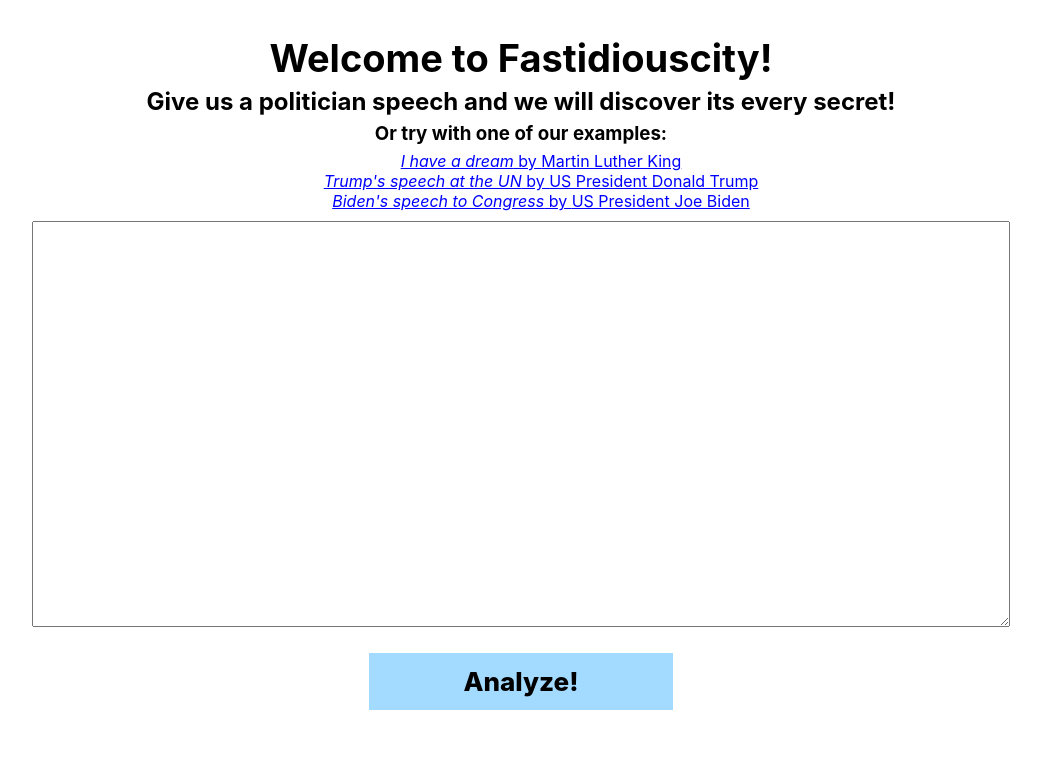
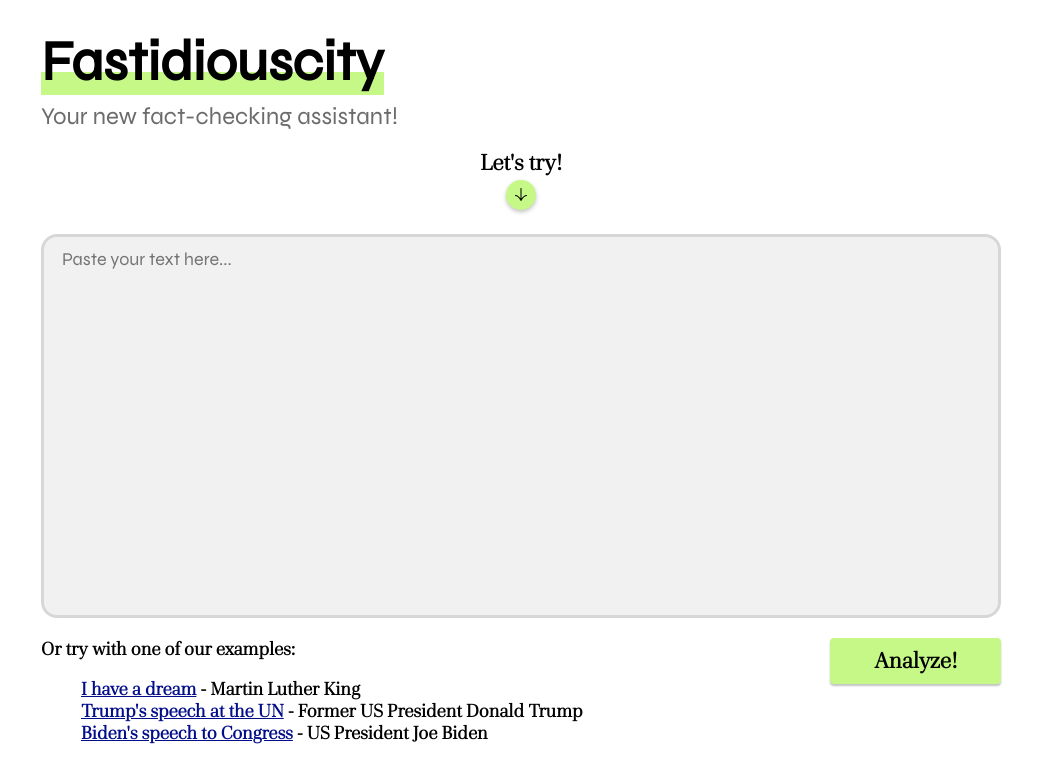
Before and after one commit to steflyx/fastidiouscity-react, a React (Create React App) app: page / in a window 1280 px wide. Shown: the top 782 px of the page, without its empty margins (119-1160 px from the left). Built offline with nearby package versions, Linux system fonts and the light colour scheme.

Commit message:
Input page style review

```diff
--- a/src/Examples/Examples.js
+++ b/src/Examples/Examples.js
@@ -3,64 +3,43 @@
   {
     name: "I have a dream",
     author: "Martin Luther King",
-    text: "I have a dream today.\
-\
-        I have a dream that one day every valley shall be exhalted, every hill and mountain shall be made low, the rough places will be made plain, and the crooked places will be made straight, and the glory of the Lord shall be revealed, and all flesh shall see it together.\
-        \
-        This is our hope. This is the faith that I will go back to the South with. With this faith we will be able to hew out of the mountain of despair a stone of hope. With this faith we will be able to transform the jangling discords of our nation into a beautiful symphony of brotherhood.\
-        \
-        With this faith we will be able to work together, to pray together, to struggle together, to go to jail together, to stand up for freedom together, knowing that we will be free one day.\
-        \
-        This will be the day when all of God's children will be able to sing with new meaning, \"My country 'tis of thee, sweet land of liberty, of thee I sing. Land where my fathers died, land of the Pilgrims' pride, from every mountainside, let freedom ring.\"\
-        \
-        And if America is to be a great nation, this must become true. So let freedom ring from the prodigious hilltops of New Hampshire. Let freedom ring from the mighty mountains of New York. Let freedom ring from the heightening Alleghenies of Pennsylvania.\
-        \
-        Let freedom ring from the snow-capped Rockies of Colorado. Let freedom ring from the curvaceous slopes of California. But not only that; let freedom ring from the Stone Mountain of Georgia. Let freedom ring from Lookout Mountain of Tennessee.\
-        \
-        Let freedom ring from every hill and molehill of Mississippi. From every mountainside, let freedom ring.\
-        \
-        And when this happens, and when we allow freedom ring, when we let it ring from every village and every hamlet, from every state and every city, we will be able to speed up that day when all of God's children, black men and white men, Jews and gentiles, Protestants and Catholics, will be able to join hands and sing in the words of the old Negro spiritual, \"Free at last! Free at last! Thank God Almighty, we are free at last!\"",
+    text:
+      "I have a dream today. " +
+      "I have a dream that one day every valley shall be exhalted, every hill and mountain shall be made low, the rough places will be made plain, and the crooked places will be made straight, and the glory of the Lord shall be revealed, and all flesh shall see it together. " +
+      "This is our hope. This is the faith that I will go back to the South with. With this faith we will be able to hew out of the mountain of despair a stone of hope. With this faith we will be able to transform the jangling discords of our nation into a beautiful symphony of brotherhood. " +
+      "With this faith we will be able to work together, to pray together, to struggle together, to go to jail together, to stand up for freedom together, knowing that we will be free one day. " +
+      "This will be the day when all of God's children will be able to sing with new meaning, \"My country 'tis of thee, sweet land of liberty, of thee I sing. Land where my fathers died, land of the Pilgrims' pride, from every mountainside, let freedom ring.\" " +
+      "And if America is to be a great nation, this must become true. So let freedom ring from the prodigious hilltops of New Hampshire. Let freedom ring from the mighty mountains of New York. Let freedom ring from the heightening Alleghenies of Pennsylvania. " +
+      "Let freedom ring from the snow-capped Rockies of Colorado. Let freedom ring from the curvaceous slopes of California. But not only that; let freedom ring from the Stone Mountain of Georgia. Let freedom ring from Lookout Mountain of Tennessee. " +
+      "Let freedom ring from every hill and molehill of Mississippi. From every mountainside, let freedom ring. " +
+      'And when this happens, and when we allow freedom ring, when we let it ring from every village and every hamlet, from every state and every city, we will be able to speed up that day when all of God\'s children, black men and white men, Jews and gentiles, Protestants and Catholics, will be able to join hands and sing in the words of the old Negro spiritual, "Free at last! Free at last! Thank God Almighty, we are free at last!"',
   },
   {
     name: "Trump's speech at the UN",
-    author: "US President Donald Trump",
-    text: "Madam President, Mr. Secretary-General, world leaders, ambassadors, and distinguished delegates:\
-        \
-        One year ago, I stood before you for the first time in this grand hall. I addressed the threats facing our world, and I presented a vision to achieve a brighter future for all of humanity.\
-        \
-        Today, I stand before the United Nations General Assembly to share the extraordinary progress we’ve made.\
-        \
-        In less than two years, my administration has accomplished more than almost any administration in the history of our country.\
-        \
-        America’s -- so true. [Laughter] Didn’t expect that reaction, but that’s okay. [Laughter and applause.]\
-        \
-        America’s economy is booming like never before. Since my election, we’ve added $10 trillion in wealth. The stock market is at an all-time high in history, and jobless claims are at a 50-year low. African American, Hispanic American, and Asian American unemployment have all achieved their lowest levels ever recorded. We’ve added more than 4 million new jobs, including half a million manufacturing jobs.\
-        \
-        We have passed the biggest tax cuts and reforms in American history. We’ve started the construction of a major border wall, and we have greatly strengthened border security.\
-        \
-        We have secured record funding for our military -- $700 billion this year, and $716 billion next year. Our military will soon be more powerful than it has ever been before.\
-        \
-        In other words, the United States is stronger, safer, and a richer country than it was when I assumed office less than two years ago.\
-        \
-        We are standing up for America and for the American people. And we are also standing up for the world.",
+    author: "Former US President Donald Trump",
+    text:
+      "Madam President, Mr. Secretary-General, world leaders, ambassadors, and distinguished delegates: " +
+      "One year ago, I stood before you for the first time in this grand hall. I addressed the threats facing our world, and I presented a vision to achieve a brighter future for all of humanity. " +
+      "Today, I stand before the United Nations General Assembly to share the extraordinary progress we’ve made. " +
+      "In less than two years, my administration has accomplished more than almost any administration in the history of our country. " +
+      "America’s -- so true. [Laughter] Didn’t expect that reaction, but that’s okay. [Laughter and applause.] " +
+      "America’s economy is booming like never before. Since my election, we’ve added $10 trillion in wealth. The stock market is at an all-time high in history, and jobless claims are at a 50-year low. African American, Hispanic American, and Asian American unemployment have all achieved their lowest levels ever recorded. We’ve added more than 4 million new jobs, including half a million manufacturing jobs. " +
+      "We have passed the biggest tax cuts and reforms in American history. We’ve started the construction of a major border wall, and we have greatly strengthened border security. " +
+      "We have secured record funding for our military -- $700 billion this year, and $716 billion next year. Our military will soon be more powerful than it has ever been before. " +
+      "In other words, the United States is stronger, safer, and a richer country than it was when I assumed office less than two years ago. " +
+      "We are standing up for America and for the American people. And we are also standing up for the world.",
   },
   {
     name: "Biden's speech to Congress",
     author: "US President Joe Biden",
-    text: "Thank you. Thank you, thank you, thank you. It’s good to be back. As Mitch and Chuck will understand, it’s good to be almost home, down the hall. Anyway, thank you all.\
-        \
-        Madam Speaker, Madam Vice President. No president has ever said those words from this podium. No president has ever said those words. And it’s about time. The first lady, I’m her husband. Second gentleman. Chief justice. Members of the United States Congress and the cabinet, distinguished guests. My fellow Americans.\
-        \
-        While the setting tonight is familiar, this gathering is just a little bit different. A reminder of the extraordinary times we’re in. Throughout our history, presidents have come to this chamber to speak to Congress, to the nation and to the world. To declare war, to celebrate peace, to announce new plans and possibilities.\
-        \
-        Tonight, I come to talk about crisis and opportunity. About rebuilding the nation, revitalizing our democracy, and winning the future for America. I stand here tonight one day shy of the 100th day of my administration. A hundred days since I took the oath of office, lifted my hand off our family Bible and inherited a nation — we all did — that was in crisis. The worst pandemic in a century. The worst economic crisis since the Great Depression. The worst attack on our democracy since the Civil War. Now, after just 100 days, I can report to the nation, America is on the move again. Turning peril into possibility, crisis into opportunity, setbacks to strength.\
-        \
-        We all know life can knock us down. But in America, we never, ever, ever stay down. Americans always get up. Today, that’s what we’re doing. America is rising anew. Choosing hope over fear, truth over lies and light over darkness. After 100 days of rescue and renewal, America is ready for a takeoff, in my view. We’re working again, dreaming again, discovering again and leading the world again. We have shown each other and the world that there’s no quit in America. None.\
-        \
-        One hundred days ago, America’s house was on fire. We had to act. Thanks to the extraordinary leadership of Speaker Pelosi, Majority Leader Schumer and the overwhelming support of the American people — Democrats, Independents and Republicans — we did act. Together, we passed the American Rescue Plan, one of the most consequential rescue packages in American history. We’re already seeing the results.\
-        \
-        We’re already seeing the results. After I promised we would get 100 million Covid-19 vaccine shots into people’s arms in 100 days, we will have provided over 220 million Covid shots in those hundred days, thanks to all the help of all of you. We’re marshaling with your help, everyone’s help, we’re marshaling every federal resource. We’ve gotten vaccinations to nearly 40,000 pharmacies and over 700 community health centers where the poorest of the poor can be reached. We’re setting up community vaccination sites, developing mobile units to get to hard-to-reach communities. Today, 90 percent of Americans now live within five miles of a vaccination site. Everyone over the age of 16, everyone, is now eligible to get vaccinated right now, right away. Go get vaccinated, America. Go and get the vaccination. They’re available. You’re eligible now.\
-        \
-        When I was sworn in on Jan. 20, less than 1 percent of the seniors in America were fully vaccinated against Covid-19. One hundred days later, 70 percent of seniors in America over 65 are protected, fully protected. Senior deaths from Covid-19 are down 80 percent since January, down 80 percent, because of all of you.",
+    text:
+      "Thank you. Thank you, thank you, thank you. It’s good to be back. As Mitch and Chuck will understand, it’s good to be almost home, down the hall. Anyway, thank you all. " +
+      "Madam Speaker, Madam Vice President. No president has ever said those words from this podium. No president has ever said those words. And it’s about time. The first lady, I’m her husband. Second gentleman. Chief justice. Members of the United States Congress and the cabinet, distinguished guests. My fellow Americans. " +
+      "While the setting tonight is familiar, this gathering is just a little bit different. A reminder of the extraordinary times we’re in. Throughout our history, presidents have come to this chamber to speak to Congress, to the nation and to the world. To declare war, to celebrate peace, to announce new plans and possibilities. " +
+      "Tonight, I come to talk about crisis and opportunity. About rebuilding the nation, revitalizing our democracy, and winning the future for America. I stand here tonight one day shy of the 100th day of my administration. A hundred days since I took the oath of office, lifted my hand off our family Bible and inherited a nation — we all did — that was in crisis. The worst pandemic in a century. The worst economic crisis since the Great Depression. The worst attack on our democracy since the Civil War. Now, after just 100 days, I can report to the nation, America is on the move again. Turning peril into possibility, crisis into opportunity, setbacks to strength. " +
+      "We all know life can knock us down. But in America, we never, ever, ever stay down. Americans always get up. Today, that’s what we’re doing. America is rising anew. Choosing hope over fear, truth over lies and light over darkness. After 100 days of rescue and renewal, America is ready for a takeoff, in my view. We’re working again, dreaming again, discovering again and leading the world again. We have shown each other and the world that there’s no quit in America. None. " +
+      "One hundred days ago, America’s house was on fire. We had to act. Thanks to the extraordinary leadership of Speaker Pelosi, Majority Leader Schumer and the overwhelming support of the American people — Democrats, Independents and Republicans — we did act. Together, we passed the American Rescue Plan, one of the most consequential rescue packages in American history. We’re already seeing the results. " +
+      "We’re already seeing the results. After I promised we would get 100 million Covid-19 vaccine shots into people’s arms in 100 days, we will have provided over 220 million Covid shots in those hundred days, thanks to all the help of all of you. We’re marshaling with your help, everyone’s help, we’re marshaling every federal resource. We’ve gotten vaccinations to nearly 40,000 pharmacies and over 700 community health centers where the poorest of the poor can be reached. We’re setting up community vaccination sites, developing mobile units to get to hard-to-reach communities. Today, 90 percent of Americans now live within five miles of a vaccination site. Everyone over the age of 16, everyone, is now eligible to get vaccinated right now, right away. Go get vaccinated, America. Go and get the vaccination. They’re available. You’re eligible now. " +
+      "When I was sworn in on Jan. 20, less than 1 percent of the seniors in America were fully vaccinated against Covid-19. One hundred days later, 70 percent of seniors in America over 65 are protected, fully protected. Senior deaths from Covid-19 are down 80 percent since January, down 80 percent, because of all of you.",
   },
 ];
--- a/src/Pages/Input/Input.css
+++ b/src/Pages/Input/Input.css
@@ -1,20 +1,75 @@
 #input-section{
-    padding: 2em;
+    width: 90%;
+    max-width: 960px;
+    margin: 2em auto;
     display: flex;
     flex-direction: column;
-    align-items: center;
+    gap: 20px;
 }
 
-h1,h2,h3, ul{
-    margin: 3px;
-}
-
-ul{
+.titleContainer h1{
     margin-bottom: 10px;
 }
 
-h1{
-    font-size: 38px;
+.letsTryContainer{
+    text-align: center;
+}
+
+.letsTryContainer p{
+    font-family: 'Bodoni 72', sans-serif;
+    font-weight: 600;
+    font-size: 22px;
+    line-height: 24px;
+    margin-bottom: 5px;
+}
+
+.arrowBackground{
+    background: #C6F887;
+    box-shadow: 0px 2px 4px rgb(0 0 0 / 25%);
+    border-radius: 30px;
+    padding: 0.5em;
+    cursor: pointer;
+}
+
+.arrowBackground:hover{
+    background: #84a55c;
+}
+
+textarea{
+    background-color: #F2F1F1;
+    border: 3px solid #D7D7D7;
+    border-radius: 16px;
+    font-family: 'Syne';
+    font-style: normal;
+    font-weight: 400;
+    font-size: 18px;
+    line-height: 150%;
+    padding: 0.5em 1em;
+    height: 45vh;
+    resize: none;
+}
+
+/* Hide scrollbar for Chrome, Safari and Opera */
+textarea::-webkit-scrollbar {
+    display: none;
+}
+
+/* Hide scrollbar for IE, Edge and Firefox */
+textarea {
+    -ms-overflow-style: none;  /* IE and Edge */
+    scrollbar-width: none;  /* Firefox */
+}
+
+.flexRow{
+    display: flex;
+    justify-content: space-between;
+}
+
+.exampleList{
+    font-family: 'Bodoni 72', sans-serif;
+    font-weight: 600;
+    font-size: 18px;
+    line-height: 22px;
 }
 
 ul{
@@ -22,33 +77,28 @@
 }
 
 ul li{
-    text-decoration: underline;
-    color: blue;
     cursor: pointer;
-    text-align: center;
 }
 
-ul li span{
-    font-style: italic;
-}
-
-textarea{
-    width: 80%;
-    height: 50vh;
+.speechName{
+    text-decoration: underline;
+    color: #020D89;
 }
 
 .button{
-    width: 200px;
     padding: 0.5em 2em;
-    margin-top: 1em;
     border: none;
     cursor: pointer;
-    background-color: #a3daff;
-    text-align: center;
-    font-size: 26px;
-    font-weight: 800;
+    background: #C6F887;
+    box-shadow: 0px 2px 2px rgba(0, 0, 0, 0.24);
+    border-radius: 4px;
+    font-family: 'Bodoni 72', sans-serif;
+    font-style: normal;
+    font-weight: 600;
+    font-size: 22px;
+    line-height: 24px;
 }
 
 .button:hover{
-    background-color: #3498db;
+    background-color: #84a55c;
 }
--- a/src/Pages/Input/Input.js
+++ b/src/Pages/Input/Input.js
@@ -1,33 +1,72 @@
 import "./Input.css";
 import { examples } from "../../Examples/Examples";
+import { useState } from "react";
 
 export function Input({ setInputText, analyze }) {
+  const [selectedSpeech, setSelectedSpeech] = useState(null);
   return (
     <section id="input-section">
-      <h1>Welcome to Fastidiouscity!</h1>
-      <h2>
-        Give us a politician speech and we will discover its every secret!
-      </h2>
-      <h3>Or try with one of our examples:</h3>
+      <div className="titleContainer">
+        <h1>
+          <span className="halfHighlight">Fastidiouscity</span>
+        </h1>
+        <h2>Your new fact-checking assistant!</h2>
+      </div>
+      <div className="letsTryContainer">
+        <p>Let's try!</p>
+        <svg
+          width="14"
+          height="14"
+          viewBox="0 0 17 20"
+          fill="none"
+          xmlns="http://www.w3.org/2000/svg"
+          className="arrowBackground"
+        >
+          <path
+            d="M8.5 -3.71547e-07L8.5 18M8.5 18C8.5 18 11.6875 10.5882 17 10.5882M8.5 18C8.5 18 5.3125 10.5882 -4.62826e-07 10.5882"
+            stroke="black"
+            stroke-width="1.5"
+          />
+        </svg>
+      </div>
+      <textarea
+        id="speech-input"
+        onChange={(evt) => {
+          setInputText(evt.target.value);
+          setSelectedSpeech(null);
+        }}
+        placeholder="Paste your text here..."
+      ></textarea>
+      <div className="flexRow">
+        <div className="exampleList">
+          <p>Or try with one of our examples:</p>
           <ul>
             {examples.map((example, key) => (
               <li
                 onMouseUp={() => {
                   document.getElementById("speech-input").value = example.text;
                   setInputText(example.text);
+                  setSelectedSpeech(example.name);
                 }}
                 key={key}
               >
-            <span>{example.name}</span> by {example.author}
+                <span
+                  className={
+                    example.name === selectedSpeech ? "halfHighlight" : ""
+                  }
+                >
+                  <span className="speechName">{example.name}</span> -{" "}
+                  {example.author}
+                </span>
               </li>
             ))}
           </ul>
-      <textarea
-        id="speech-input"
-        onChange={(evt) => setInputText(evt.target.value)}
-      ></textarea>
-      <div className="button" onMouseUp={analyze}>
+        </div>
+        <div>
+          <button className="button" onMouseUp={analyze}>
             Analyze!
+          </button>
+        </div>
       </div>
     </section>
   );
--- a/src/index.css
+++ b/src/index.css
@@ -1,4 +1,18 @@
-body {
+@font-face {
+  font-family: 'Syne';
+  src: url('./Fonts/Syne-Regular.woff') format('woff');
+  font-weight: normal;
+  font-style: normal;
+}
+
+@font-face {
+  font-family: 'Bodoni 72';
+  src: url('./Fonts/cardillac-lig-webfont.woff') format('woff');
+  font-weight: normal;
+  font-size: normal;
+}
+
+html, body {
   margin: 0;
   font-family: -apple-system, BlinkMacSystemFont, 'Segoe UI', 'Roboto', 'Oxygen',
     'Ubuntu', 'Cantarell', 'Fira Sans', 'Droid Sans', 'Helvetica Neue',
@@ -7,7 +21,38 @@
   -moz-osx-font-smoothing: grayscale;
 }
 
-code {
-  font-family: source-code-pro, Menlo, Monaco, Consolas, 'Courier New',
-    monospace;
+/* Hide scrollbar for Chrome, Safari and Opera */
+html::-webkit-scrollbar {
+  display: none;
 }
+
+/* Hide scrollbar for IE, Edge and Firefox */
+html {
+  -ms-overflow-style: none;  /* IE and Edge */
+  scrollbar-width: none;  /* Firefox */
+}
+
+h1,h2,h3,h4,h5,h6,p{
+  margin: 0;
+}
+
+h1,h2{
+  font-family: 'Syne', sans-serif;
+}
+
+h1{
+  font-weight: 600;
+  font-size: 56px;
+  line-height: 60px;
+}
+
+h2{
+  font-style: normal;
+  font-weight: 400;
+  font-size: 24px;
+  color: #6C6C6C;
+}
+
+.halfHighlight{
+  background: linear-gradient(180deg,rgba(255,255,255,0) 65%, #C6F887 65%);
+}
```
Also changed, not shown: src/Sections/Graphic/PoliticalSpectrum/PoliticalSpectrum.js (+19 -0 lines), src/Fonts/Syne-Regular.woff (added), src/Fonts/cardillac-lig-webfont.woff (added). Lines whose indentation alone changed are shown as unchanged.
